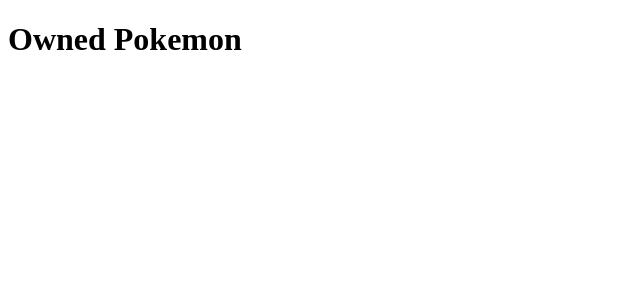
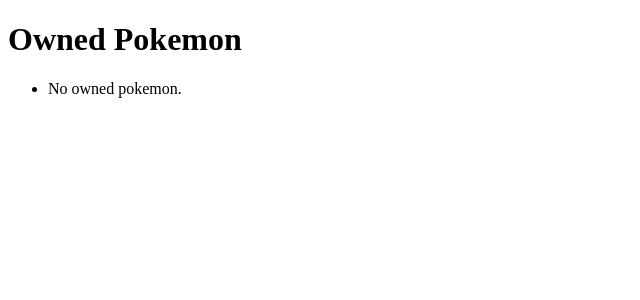
Before and after one commit to mariaadannies/chroma-poke-craft, a Next.js app: page /owned in a window 1280 px wide. Shown: the top 300 px of the page, without its empty margins (0-640 px from the left). Built offline with nearby package versions, Linux system fonts and the light colour scheme.

Commit message:
implement owned

```diff
--- a/pages/owned.js
+++ b/pages/owned.js
@@ -1,10 +1,29 @@
-import React from 'react';
+import React, { useState } from 'react';
 
 const OwnedPokemon = () => {
+  const [ownedPokemon, setOwnedPokemon] = useState([]);
+
+  const handleRelease = (pokemonName) => {
+    setOwnedPokemon((prevOwnedPokemon) =>
+      prevOwnedPokemon.filter((pokemon) => pokemon !== pokemonName)
+    );
+  };
+
   return (
     <div>
       <h1>Owned Pokemon</h1>
-      {/* Display owned pokemons */}
+      <ul>
+        {ownedPokemon.length === 0 ? (
+          <li>No owned pokemon.</li>
+        ) : (
+          ownedPokemon.map((pokemon) => (
+            <li key={pokemon}>
+              {pokemon}{' '}
+              <button onClick={() => handleRelease(pokemon)}>Release</button>
+            </li>
+          ))
+        )}
+      </ul>
     </div>
   );
 };
```
